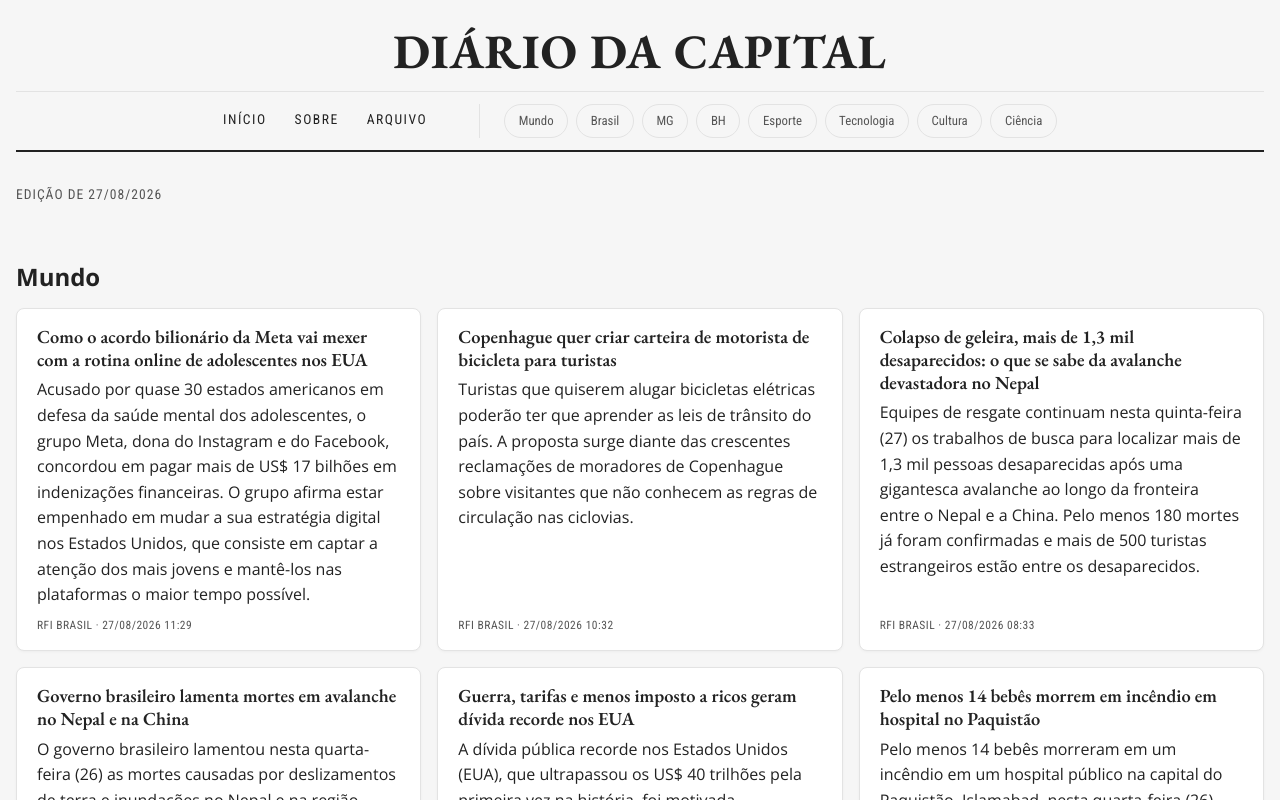
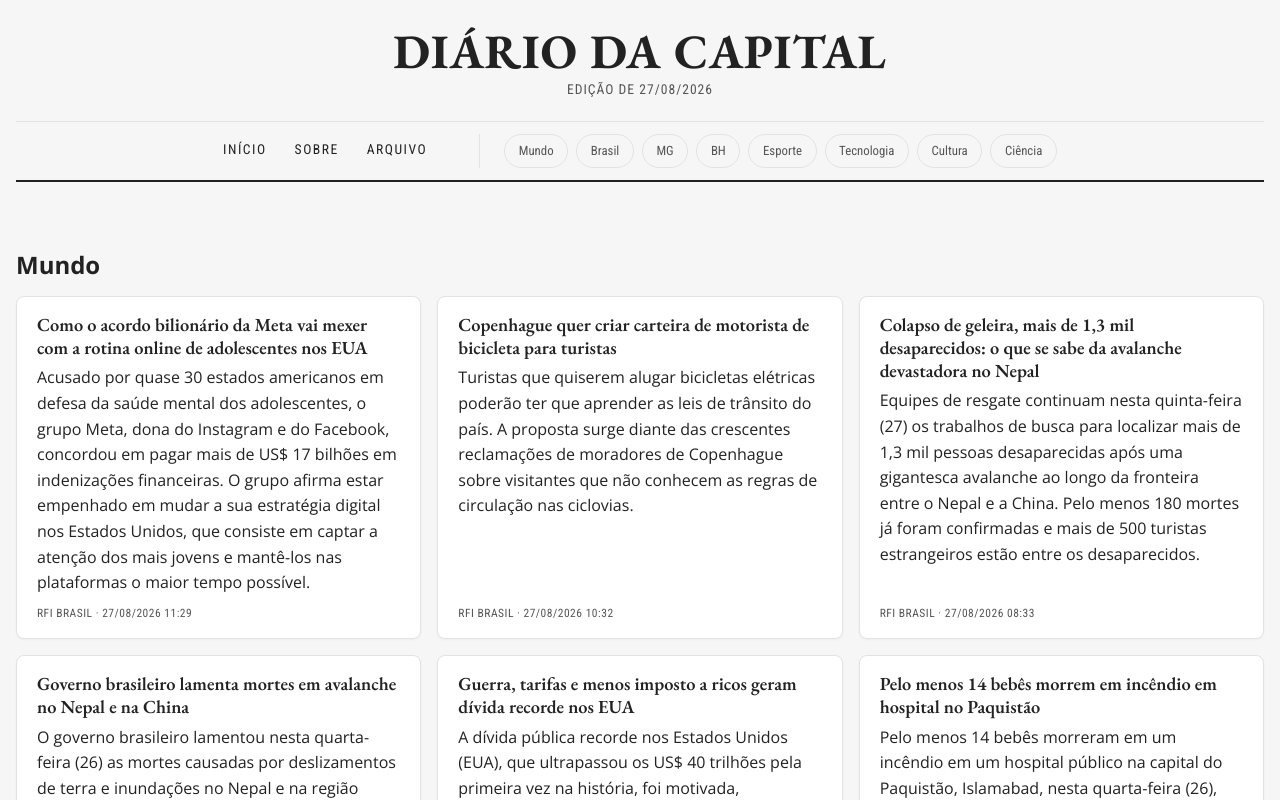
Before and after one commit to willycornelissen/clipping, a React (Vite) app: page / in a window 1280 px wide. Shown: the top 800 px of the page. Built offline with nearby package versions, Linux system fonts and the light colour scheme.

Commit message:
feat: move 'Edição de <data>' para abaixo do título no header

```diff
--- a/src/App.jsx
+++ b/src/App.jsx
@@ -1,14 +1,18 @@
 import { Link, Route, Routes, useSearchParams } from 'react-router-dom'
+import { useState } from 'react'
 import { RestaurarRota } from './components/RestaurarRota.jsx'
 import { PaginaEdicaoAtual } from './pages/PaginaEdicaoAtual.jsx'
 import { PaginaEdicao } from './pages/PaginaEdicao.jsx'
 import { PaginaArquivo } from './pages/PaginaArquivo.jsx'
 import { PaginaSobre } from './pages/PaginaSobre.jsx'
 import { ASSUNTOS } from './fontes.js'
+import { EdicaoContext } from './EdicaoContext.js'
+import { formatarData } from './formatar.js'
 
 export default function App() {
   const [searchParams, setSearchParams] = useSearchParams()
   const assuntoSelecionado = searchParams.get('assunto')
+  const [dataEdicao, setDataEdicao] = useState(null)
 
   const definirAssunto = (assuntoId) => {
     const params = new URLSearchParams(searchParams)
@@ -21,11 +25,13 @@ export default function App() {
   }
 
   return (
+    <EdicaoContext.Provider value={{ dataEdicao, setDataEdicao }}>
       <div className="container">
         <header className="site">
           <h1>
             <Link to="/">Diário da Capital</Link>
           </h1>
+          {dataEdicao && <p className="data-edicao">Edição de {formatarData(dataEdicao)}</p>}
           <nav aria-label="Navegação principal">
             <Link to="/">Início</Link>
             <Link to="/sobre">Sobre</Link>
@@ -52,5 +58,6 @@ export default function App() {
           <Route path="/edicao/:id" element={<PaginaEdicao />} />
         </Routes>
       </div>
+    </EdicaoContext.Provider>
   )
 }
--- /dev/null
+++ b/src/EdicaoContext.js
@@ -0,0 +1,7 @@
+import { createContext, useContext, useState } from 'react'
+
+export const EdicaoContext = createContext({ dataEdicao: null, setDataEdicao: () => {} })
+
+export function useEdicaoContext() {
+  return useContext(EdicaoContext)
+}
--- a/src/components/EdicaoView.jsx
+++ b/src/components/EdicaoView.jsx
@@ -1,12 +1,18 @@
-import { useMemo } from 'react'
+import { useEffect, useMemo } from 'react'
 import { useSearchParams } from 'react-router-dom'
 import { Noticia } from './Noticia.jsx'
-import { formatarData } from '../formatar.js'
 import { ASSUNTOS, obterAssuntoDaNoticia } from '../fontes.js'
+import { useEdicaoContext } from '../EdicaoContext.js'
 
 export function EdicaoView({ edicao, fontes = [] }) {
   const [searchParams] = useSearchParams()
   const assuntoSelecionado = searchParams.get('assunto')
+  const { setDataEdicao } = useEdicaoContext()
+
+  useEffect(() => {
+    setDataEdicao(edicao.id)
+    return () => setDataEdicao(null)
+  }, [edicao.id, setDataEdicao])
 
   const grupos = useMemo(() => {
     const assuntoObj = ASSUNTOS.find((a) => a.id === assuntoSelecionado)
@@ -30,13 +36,10 @@ export function EdicaoView({ edicao, fontes = [] }) {
     return resultado
   }, [edicao, fontes, assuntoSelecionado])
 
-  const assuntoObj = ASSUNTOS.find((a) => a.id === assuntoSelecionado)
-  const tituloExibicao = assuntoObj ? assuntoObj.nome : 'Todas as notícias'
   const semNoticias = grupos.length === 0 || grupos.every(([, noticias]) => noticias.length === 0)
 
   return (
     <div>
-      <p className="data-edicao">Edição de {formatarData(edicao.id)}</p>
       {semNoticias ? (
         <p className="sem-noticias">Nenhuma notícia para este assunto.</p>
       ) : (
```
Lines whose indentation alone changed are shown as unchanged.
